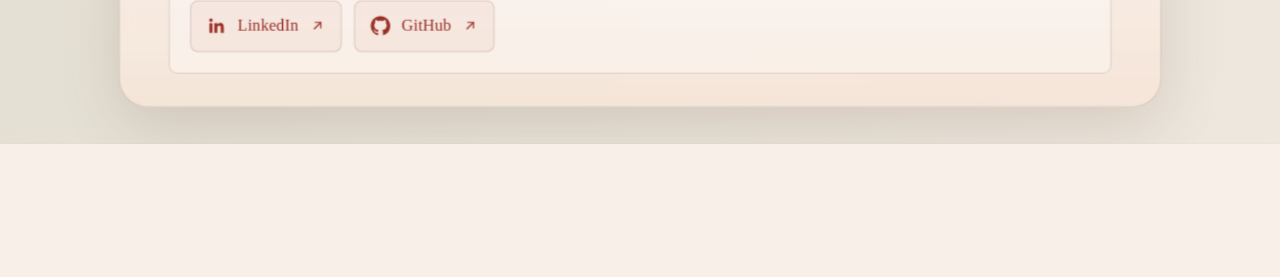
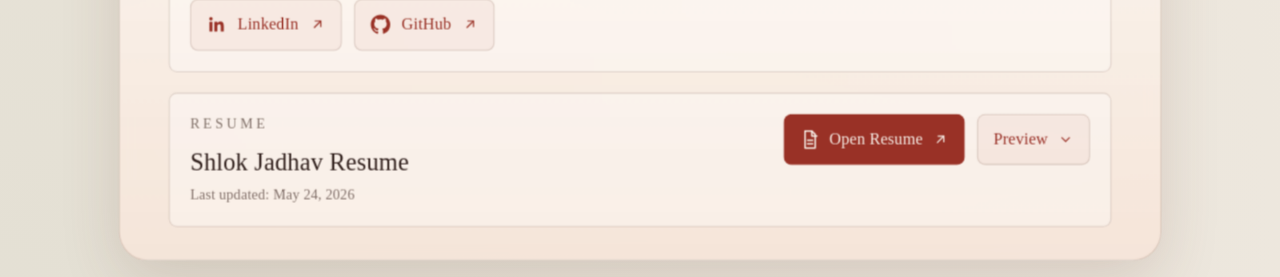
Before and after one commit to shlokrj/shlok.fyi, a Next.js app: page / in a window 1280 px wide. Shown: the part 7473-7750 px from the top of the page. Before the commit the page ends 7617 px from the top, so only its background shows below. Built offline with nearby package versions, Linux system fonts and the light colour scheme.

Commit message:
added resume to contact section

```diff
--- a/app/globals.css
+++ b/app/globals.css
@@ -327,6 +327,78 @@ a {
   transition: transform 220ms ease;
 }
 
+.resume-action {
+  display: inline-flex;
+  align-items: center;
+  gap: 0.58rem;
+  border: 1px solid var(--panel-border);
+  border-radius: 0.5rem;
+  background: var(--award-link-background);
+  padding: 0.76rem 0.94rem;
+  color: var(--link);
+  transition:
+    transform 220ms ease,
+    border-color 220ms ease,
+    box-shadow 220ms ease,
+    color 220ms ease;
+}
+
+.resume-action--primary {
+  border-color: transparent;
+  background: var(--link);
+  color: var(--background);
+}
+
+.resume-action__arrow,
+.resume-toggle__icon {
+  transition: transform 250ms ease;
+}
+
+.resume-toggle--open .resume-toggle__icon {
+  transform: rotate(180deg);
+}
+
+.resume-preview {
+  display: grid;
+  grid-template-rows: 0fr;
+  transition: grid-template-rows 480ms cubic-bezier(0.2, 0.8, 0.2, 1);
+}
+
+.resume-preview--open {
+  grid-template-rows: 1fr;
+}
+
+.resume-preview__inner {
+  min-height: 0;
+  overflow: hidden;
+}
+
+.resume-preview__link {
+  display: block;
+  width: min(100%, 48rem);
+  margin: 1.4rem auto 0;
+  outline: none;
+}
+
+.resume-preview__page {
+  display: block;
+  width: 100%;
+  height: auto;
+  border: 1px solid var(--panel-border);
+  border-radius: 0.5rem;
+  background: #ffffff;
+  box-shadow: 0 12px 30px var(--shadow);
+  transition:
+    border-color 250ms ease,
+    box-shadow 250ms ease,
+    transform 250ms ease;
+}
+
+.resume-preview__link:focus-visible .resume-preview__page {
+  border-color: var(--section-hover-border);
+  box-shadow: var(--experience-hover-shadow);
+}
+
 .mini-card {
   border-color: var(--panel-border);
   background: var(--card-background);
@@ -869,6 +941,10 @@ html[data-theme="light"] .theme-toggle__moon {
   animation-delay: 120ms;
 }
 
+.scroll-lens-active .contact-card:nth-child(4) {
+  animation-delay: 175ms;
+}
+
 .scroll-lens-active .course-term {
   animation: course-term-rise 430ms cubic-bezier(0.2, 0.8, 0.2, 1) both;
 }
@@ -1370,6 +1446,36 @@ html[data-theme="light"] .theme-toggle__moon {
 
   .social-profile-link:hover .social-profile-link__arrow {
     transform: translate(2px, -2px);
+  }
+
+  .resume-action:hover {
+    border-color: var(--section-hover-border);
+    box-shadow: var(--experience-hover-shadow);
+    color: var(--nav-hover);
+    transform: translateY(-3px);
+  }
+
+  .resume-action--primary:hover {
+    border-color: transparent;
+    color: var(--background);
+  }
+
+  .resume-action:hover .resume-action__arrow {
+    transform: translate(2px, -2px);
+  }
+
+  .resume-toggle:hover .resume-toggle__icon {
+    transform: translateY(2px);
+  }
+
+  .resume-toggle--open:hover .resume-toggle__icon {
+    transform: rotate(180deg) translateY(2px);
+  }
+
+  .resume-preview__link:hover .resume-preview__page {
+    border-color: var(--section-hover-border);
+    box-shadow: var(--experience-hover-shadow);
+    transform: translateY(-3px);
   }
 
   .course-term:hover .course-term__line {
@@ -1645,6 +1751,11 @@ html[data-theme="light"] .theme-toggle__moon {
   .nav-social-link,
   .social-profile-link,
   .social-profile-link__arrow,
+  .resume-action,
+  .resume-action__arrow,
+  .resume-toggle__icon,
+  .resume-preview,
+  .resume-preview__page,
   .school-group,
   .school-group__content,
   .school-group__toggle,
--- a/app/page.tsx
+++ b/app/page.tsx
@@ -343,6 +343,8 @@ export default function Home() {
   const [isHighSchoolOpen, setIsHighSchoolOpen] = useState(false);
   const [isNightwatchPreviewOpen, setIsNightwatchPreviewOpen] = useState(false);
   const [hasNightwatchPreviewOpened, setHasNightwatchPreviewOpened] = useState(false);
+  const [isResumePreviewOpen, setIsResumePreviewOpen] = useState(false);
+  const [hasResumePreviewOpened, setHasResumePreviewOpened] = useState(false);
   const nameFlareRef = useRef<HTMLSpanElement>(null);
 
   const handleNameFlare = () => {
@@ -1282,6 +1284,106 @@ export default function Home() {
                 ))}
               </div>
             </div>
+            <div className="contact-card resume-card sm:col-span-2">
+              <div className="flex flex-wrap items-start justify-between gap-4">
+                <div>
+                  <p className="theme-soft text-sm uppercase tracking-[0.24em]">
+                    Resume
+                  </p>
+                  <h3 className="theme-heading mt-3 text-2xl leading-tight">
+                    Shlok Jadhav Resume
+                  </h3>
+                  <p className="theme-soft mt-2 text-sm">
+                    Last updated: May 24, 2026
+                  </p>
+                </div>
+                <div className="flex flex-wrap gap-3">
+                  <a
+                    href="/documents/Shlok_Jadhav_Resume.pdf"
+                    target="_blank"
+                    rel="noreferrer"
+                    className="resume-action resume-action--primary"
+                  >
+                    <svg
+                      aria-hidden="true"
+                      className="h-5 w-5"
+                      fill="none"
+                      stroke="currentColor"
+                      strokeLinecap="round"
+                      strokeLinejoin="round"
+                      strokeWidth="1.8"
+                      viewBox="0 0 24 24"
+                    >
+                      <path d="M6 2h8l4 4v16H6Z" />
+                      <path d="M14 2v6h6" />
+                      <path d="M9 13h6" />
+                      <path d="M9 17h6" />
+                    </svg>
+                    Open Resume
+                    <svg
+                      aria-hidden="true"
+                      className="resume-action__arrow h-4 w-4"
+                      fill="none"
+                      stroke="currentColor"
+                      strokeWidth="1.8"
+                      viewBox="0 0 24 24"
+                    >
+                      <path d="M7 17 17 7" />
+                      <path d="M8 7h9v9" />
+                    </svg>
+                  </a>
+                  <button
+                    type="button"
+                    className={`resume-action resume-toggle${isResumePreviewOpen ? " resume-toggle--open" : ""}`}
+                    aria-expanded={isResumePreviewOpen}
+                    aria-controls="resume-preview"
+                    onClick={() => {
+                      setHasResumePreviewOpened(true);
+                      setIsResumePreviewOpen((open) => !open);
+                    }}
+                  >
+                    Preview
+                    <svg
+                      aria-hidden="true"
+                      className="resume-toggle__icon h-4 w-4"
+                      fill="none"
+                      stroke="currentColor"
+                      strokeWidth="1.8"
+                      viewBox="0 0 24 24"
+                    >
+                      <path d="m6 9 6 6 6-6" />
+                    </svg>
+                  </button>
+                </div>
+              </div>
+              <div
+                id="resume-preview"
+                className={`resume-preview${isResumePreviewOpen ? " resume-preview--open" : ""}`}
+                aria-hidden={!isResumePreviewOpen}
+              >
+                <div className="resume-preview__inner">
+                  {hasResumePreviewOpened ? (
+                    <a
+                      href="/documents/Shlok_Jadhav_Resume.pdf"
+                      target="_blank"
+                      rel="noreferrer"
+                      tabIndex={isResumePreviewOpen ? undefined : -1}
+                      className="resume-preview__link"
+                      aria-label="Open the full Shlok Jadhav resume PDF"
+                    >
+                      <Image
+                        src="/documents/Shlok_Jadhav_Resume-preview.png"
+                        alt="Preview of Shlok Jadhav's resume"
+                        width={612}
+                        height={792}
+                        sizes="(min-width: 768px) 48rem, calc(100vw - 7rem)"
+                        className="resume-preview__page"
+                      />
+                    </a>
+                  ) : null}
+                </div>
+              </div>
+            </div>
           </div>
         </section>
       </div>
```
Also changed, not shown: public/documents/Shlok_Jadhav_Resume-preview.png (added), 1 other file (tests, documents, lock files or other folders).
